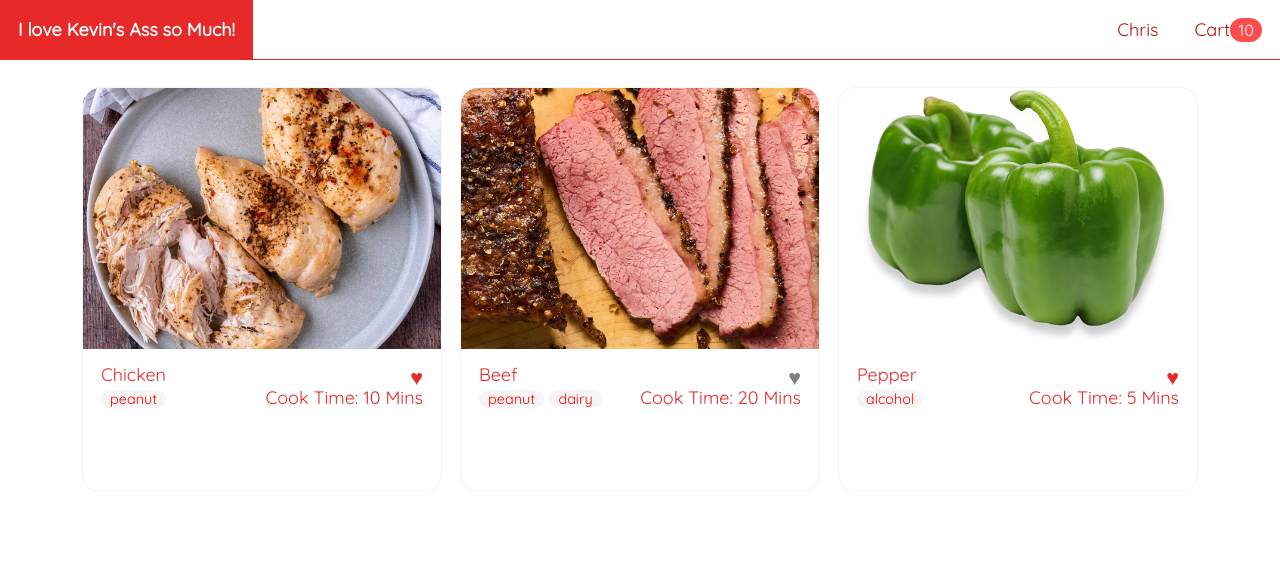
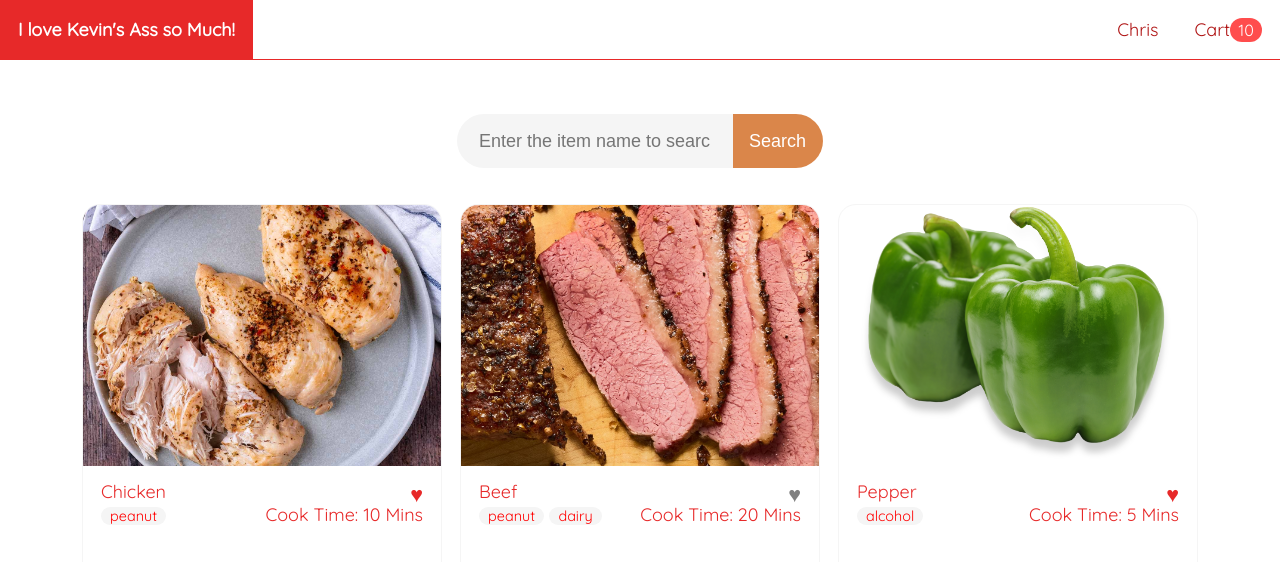
Before and after one commit to ChrisLu1109/OnlineOrderWeb, a React (Create React App) app in the folder frontend/: page / in a window 1280 px wide. Shown: the top 562 px of the page. Built offline with nearby package versions, Linux system fonts and the light colour scheme.

Commit message:
frontend update

```diff
--- a/frontend/src/AppRoutes.js
+++ b/frontend/src/AppRoutes.js
@@ -6,6 +6,7 @@
   return (
     <Routes>
       <Route path="/" element={<HomePage />} />
+      <Route path="/search/:searchTerm" element={<HomePage />} />
     </Routes>
   );
 }
--- /dev/null
+++ b/frontend/src/components/Search/Search.js
@@ -0,0 +1,26 @@
+import React, { useState } from "react";
+import classes from "./Search.module.css";
+import { useNavigate, useParams } from "react-router-dom";
+
+export default function Search() {
+  const [term, setTerm] = useState("");
+  const navigate = useNavigate();
+  const { searchTerm } = useParams();
+
+  const search = async () => {
+    term ? navigate("/search/" + term) : navigate("/");
+  };
+
+  return (
+    <div className={classes.container}>
+      <input
+        type="text"
+        placeholder="Enter the item name to search"
+        onChange={(e) => setTerm(e.target.value)}
+        onKeyUp={(e) => e.key === "Enter" && search()}
+        defaultValue={searchTerm}
+      />
+      <button onClick={search}>Search</button>
+    </div>
+  );
+}
--- /dev/null
+++ b/frontend/src/components/Search/Search.module.css
@@ -0,0 +1,34 @@
+.container{
+    display:flex;
+    justify-content: center;
+    margin-top: 3rem;
+    margin-bottom: 1.5rem;
+}
+
+.container input{
+    border-radius: 10rem 0 0 10rem;
+    border: none;
+    height: 3rem;
+    background-color: whitesmoke;
+    padding: 1.2rem;
+    font-size: 1rem;
+    font-weight: 500;
+    outline: none;
+}
+
+.container button{
+    color:white;
+    height: 3rem;
+    width: 5rem;
+    font-size: 1rem;
+    border-radius: 0 10rem 10rem 0;
+    border: none;
+    background-color: chocolate;
+    opacity: 0.8;
+    outline: none;
+}
+
+.container button:hover{
+    opacity: 1;
+    cursor: pointer;
+}
--- a/frontend/src/pages/Home/HomePage.js
+++ b/frontend/src/pages/Home/HomePage.js
@@ -1,6 +1,8 @@
 import React, { useEffect, useReducer } from "react";
-import { getAll } from "../../services/foodService";
+import { getAll, search } from "../../services/foodService";
 import Thumbnails from "../../components/Thumbnails/Thumbnails";
+import { useParams } from "react-router-dom";
+import Search from "../../components/Search/Search";
 
 const initialState = { foods: [] };
 
@@ -16,15 +18,19 @@
 export default function HomePage() {
   const [state, dispatch] = useReducer(reducer, initialState);
   const { foods } = state;
+  const { searchTerm } = useParams();
 
   useEffect(() => {
-    getAll().then((foods) =>
-      dispatch({ type: "FOODS_LOADED", payload: foods })
-    );
-  }, []);
+    // Directly use the promise returned from search or getAll
+    const foodPromise = searchTerm ? search(searchTerm) : getAll();
+    foodPromise.then((foods) => {
+      dispatch({ type: "FOODS_LOADED", payload: foods });
+    });
+  }, [searchTerm]);
 
   return (
     <>
+      <Search />
       <Thumbnails foods={foods} />
     </>
   );
--- a/frontend/src/services/foodService.js
+++ b/frontend/src/services/foodService.js
@@ -1,3 +1,8 @@
 import { sample_foods } from "../data";
 
 export const getAll = async () => sample_foods;
+
+export const search = async (searchTerm) =>
+  sample_foods.filter((item) =>
+    item.name.toLowerCase().includes(searchTerm.toLowerCase())
+  );
```
